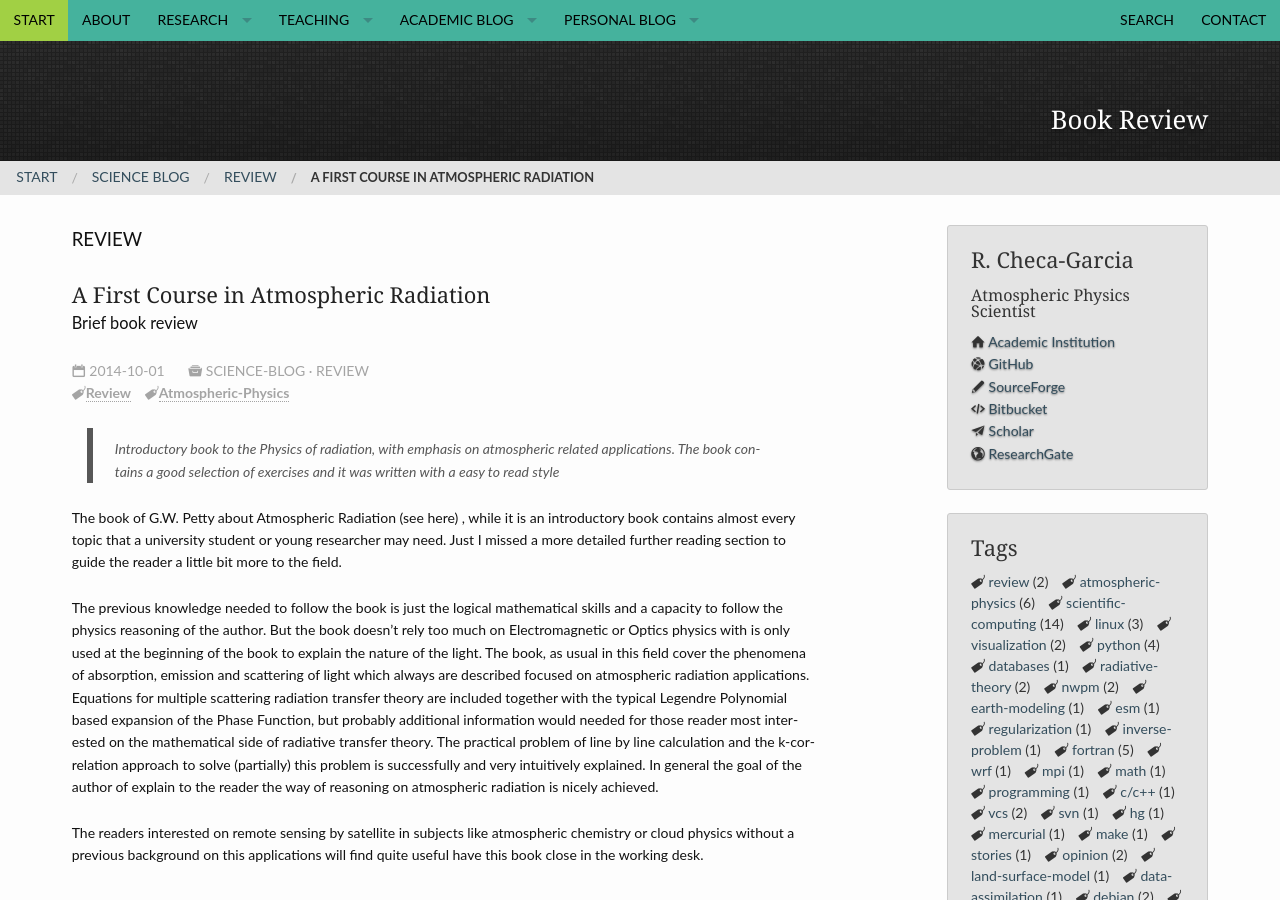
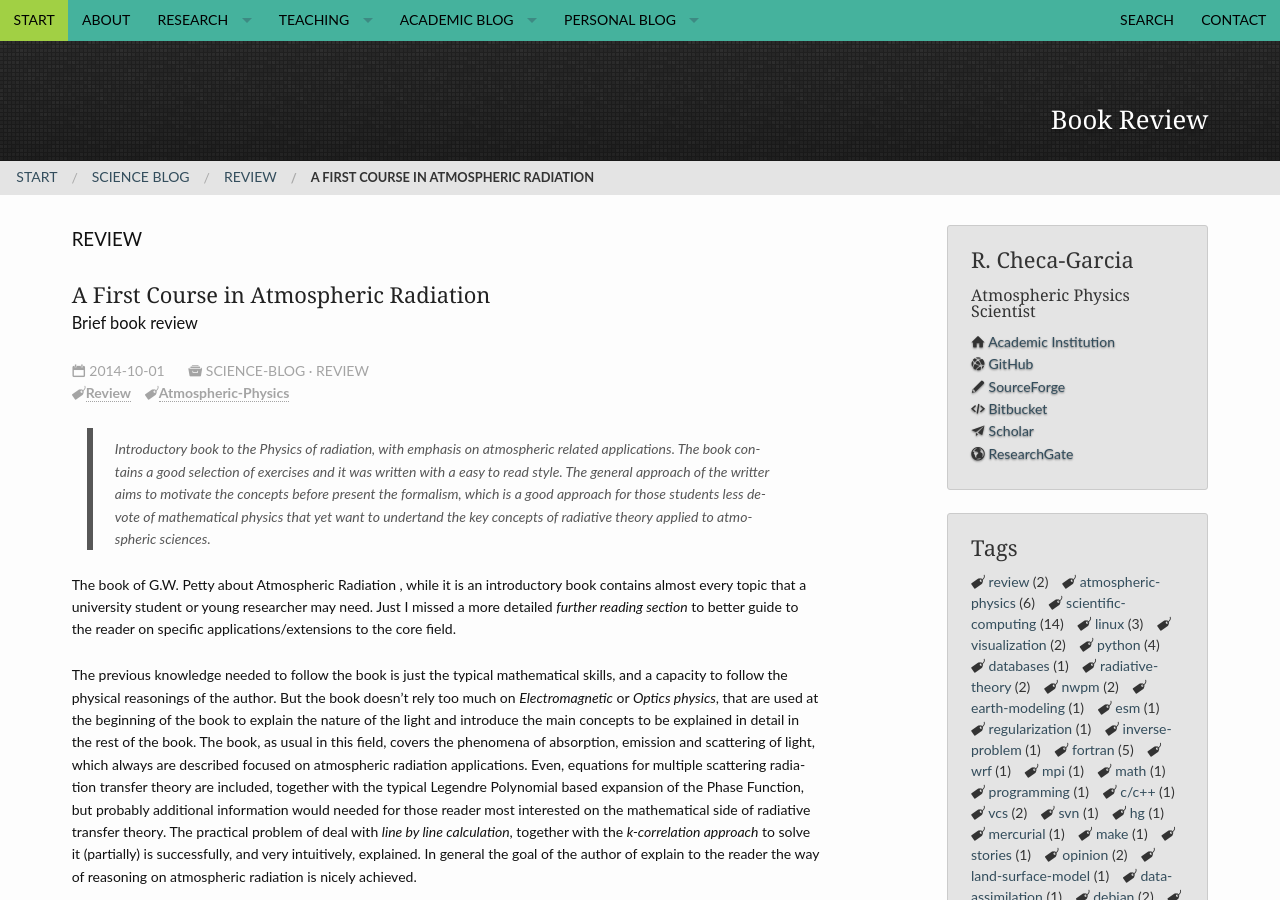
Before and after one commit to RCHG/rchg.github.io, a Jekyll site: the page built from _posts/2014-09-31-Book-Review.md, in a window 1280 px wide and 900 px high. Built offline with Jekyll 4.4.1, drawn with Linux system fonts in a browser that asks for light colours; nearby versions of some CDN libraries; comment, search, counter and statistics services are not loaded; some of the changed text lies outside the part shown.

Commit message:
Update 2014-09-31-Book-Review.md

```diff
--- a/_posts/2014-09-31-Book-Review.md
+++ b/_posts/2014-09-31-Book-Review.md
@@ -16,10 +16,10 @@
     pattern: pattern_jquery-dark-grey-tile.png
 ---
 
-> Introductory book to the Physics of radiation, with emphasis on atmospheric related applications. The book contains a good selection of exercises and it was written with a easy to read style
+> Introductory book to the Physics of radiation, with emphasis on atmospheric related applications. The book contains a good selection of exercises and it was written with a easy to read style. The general approach of the writter aims to motivate the concepts before present the formalism, which is a good approach for those students less devote of mathematical physics that yet want to undertand the key concepts of radiative theory applied to atmospheric sciences.
 
-The book of G.W. Petty about Atmospheric Radiation (see here) , while it is an introductory book contains almost every topic that a university student or young researcher may need. Just I missed a more detailed further reading section to guide the reader a little bit more to the field.
+The book of G.W. Petty about Atmospheric Radiation , while it is an introductory book contains almost every topic that a university student or young researcher may need. Just I missed a more detailed *further reading section* to better guide to the reader on specific applications/extensions to the core field.
 
-The previous knowledge needed to follow the book is just the logical mathematical skills and a capacity to follow the physics reasoning of the author. But the book doesn't rely too much on Electromagnetic or Optics physics with is only used at the beginning of the book to explain the nature of the light. The book, as usual in this field cover the phenomena of absorption, emission and scattering of light which always are described focused on atmospheric radiation applications. Equations for multiple scattering radiation transfer theory are included together with the typical Legendre Polynomial based expansion of the Phase Function, but probably additional information would needed for those reader most interested on the mathematical side of radiative transfer theory. The practical problem of line by line calculation and the k-correlation approach to solve (partially) this problem is successfully and very intuitively explained. In general the goal of the author of explain to the reader the way of reasoning on atmospheric radiation is nicely achieved.
+The previous knowledge needed to follow the book is just the typical mathematical skills, and a capacity to follow the physical reasonings of the author. But the book doesn't rely too much on *Electromagnetic* or *Optics physics*, that are  used at the beginning of the book to explain the nature of the light and introduce the main concepts to be explained in detail in the rest of the book. The book, as usual in this field, covers the phenomena of absorption, emission and scattering of light, which always are described focused on atmospheric radiation applications. Even, equations for multiple scattering radiation transfer theory are included, together with the typical Legendre Polynomial based expansion of the Phase Function, but probably additional information would needed for those reader most interested on the mathematical side of radiative transfer theory. The practical problem of deal with *line by line calculation*, together with the *k-correlation approach* to solve it (partially) is successfully, and very intuitively, explained. In general the goal of the author of explain to the reader the way of reasoning on atmospheric radiation is nicely achieved.
 
-The readers interested on remote sensing by satellite in subjects like atmospheric chemistry or cloud physics without a previous background on this applications will find quite useful have this book close in the working desk.
+The readers interested on remote sensing by satellite, in subjects like atmospheric chemistry, or cloud physics without a previous background on this applications will find very useful have this book close in the working desk.
```
